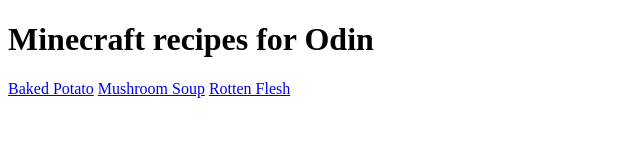
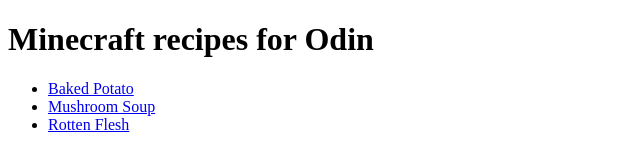
Before and after one commit to AtlitYam/odin-recipes, a plain HTML site: page index.html in a window 1280 px wide. Shown: the whole page, without its empty margins (0-640 px from the left). Drawn offline with Linux system fonts and the light colour scheme.

Commit message:
Add list to homepage

```diff
--- a/index.html
+++ b/index.html
@@ -8,8 +8,10 @@
 </head>
 <body>
     <h1>Minecraft recipes for Odin</h1>
-    <a href="recipes/baked_potato.html">Baked Potato</a>
-    <a href="recipes/mushroom_soup.html">Mushroom Soup</a>
-    <a href="recipes/rotten_flesh.html">Rotten Flesh</a>
+    <ul>
+    <li><a href="recipes/baked_potato.html">Baked Potato</a></li>
+    <li><a href="recipes/mushroom_soup.html">Mushroom Soup</a></li>
+    <li><a href="recipes/rotten_flesh.html">Rotten Flesh</a></li>
+    </ul>
 </body>
 </html>
```
